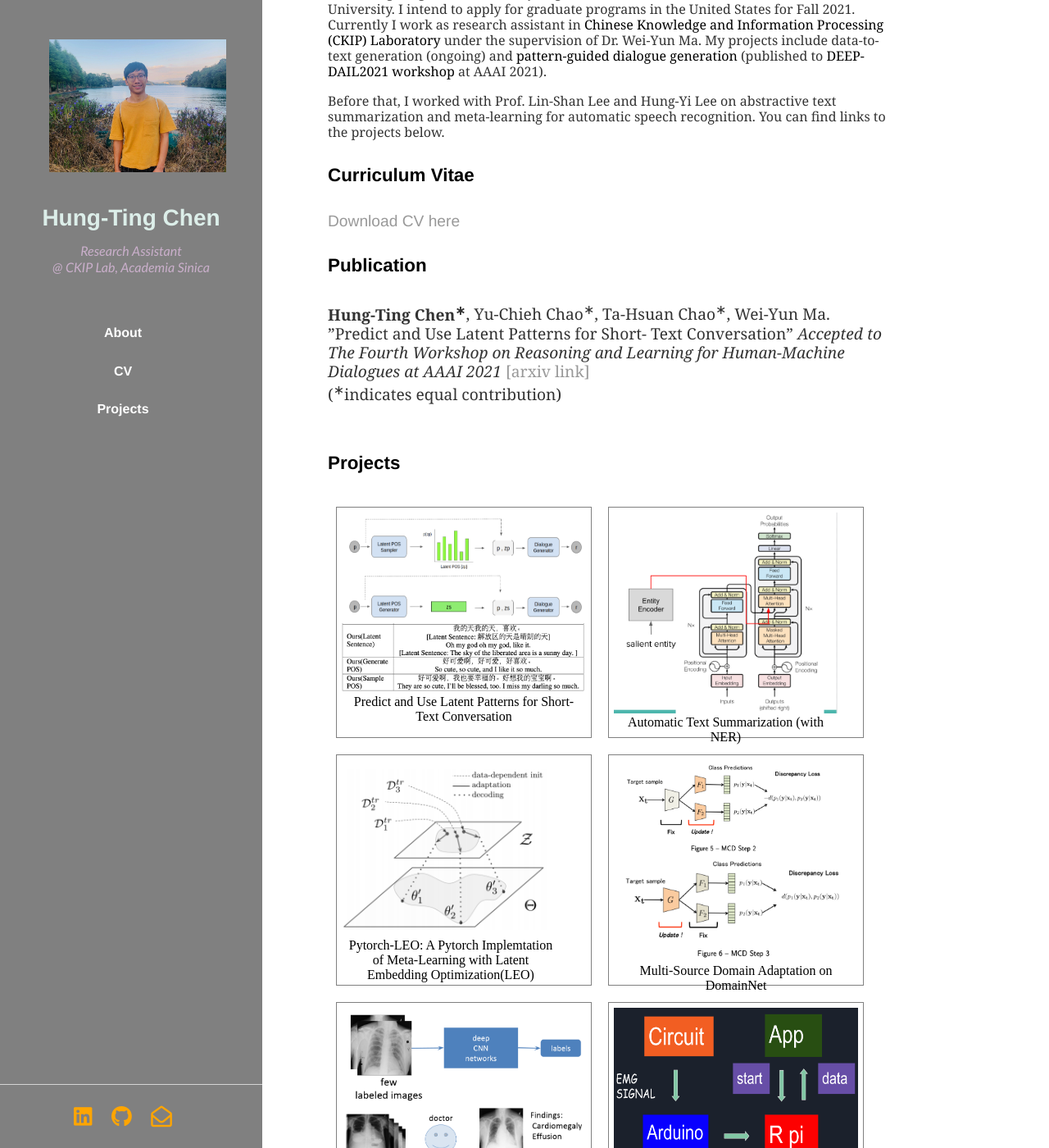
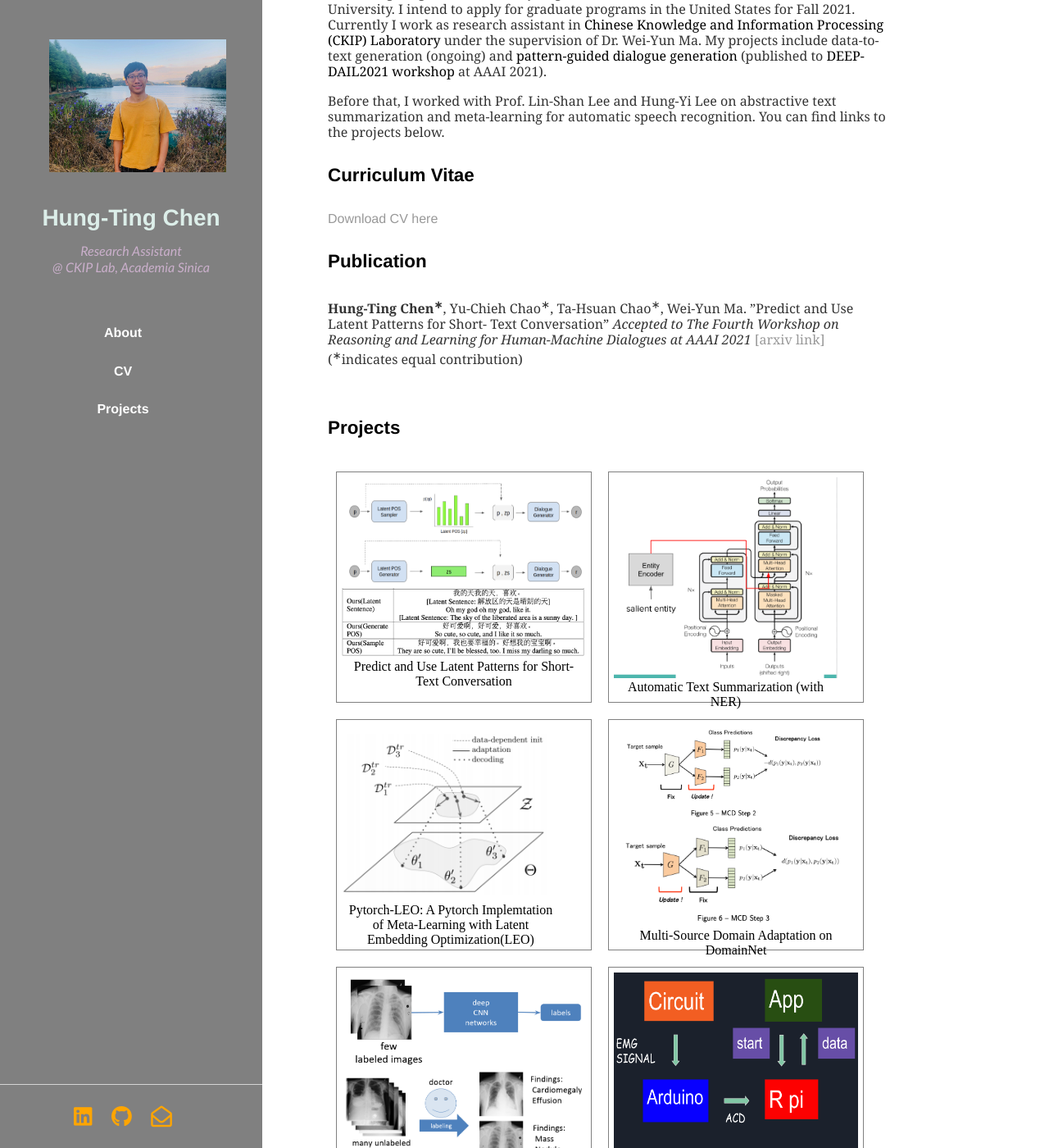
Before and after one commit to timchen0618/timchen0618.github.io, a Jekyll site: the page index.html, which Jekyll copies as it is, in a window 1280 px wide and 1400 px high, scrolled down 246 px. Shown: the whole window at 82% size. Built offline with Jekyll 4.4.1, drawn with Linux system fonts in a browser that asks for light colours; nearby versions of some CDN libraries.

Commit message:
modify layout

```diff
--- a/css/main.css
+++ b/css/main.css
@@ -29,7 +29,7 @@
 /*.cv h1 { font-size: 3em; }*/
 /*.cv h2 { font-size: 2em; }*/
 .cv address, .cv .download { font-family: 'Helvetica', 'Arial', 'Sans-Serif'; }
-.cv address, .cv p { font-size: 1.2em; }
+.cv address, .cv p { font-size: 1em; }
 .cv a {text-decoration: none; color: #999;}
 /*.cv .download { float: left; font-size: 1.5em; text-transform: uppercase; }*/
 
```
